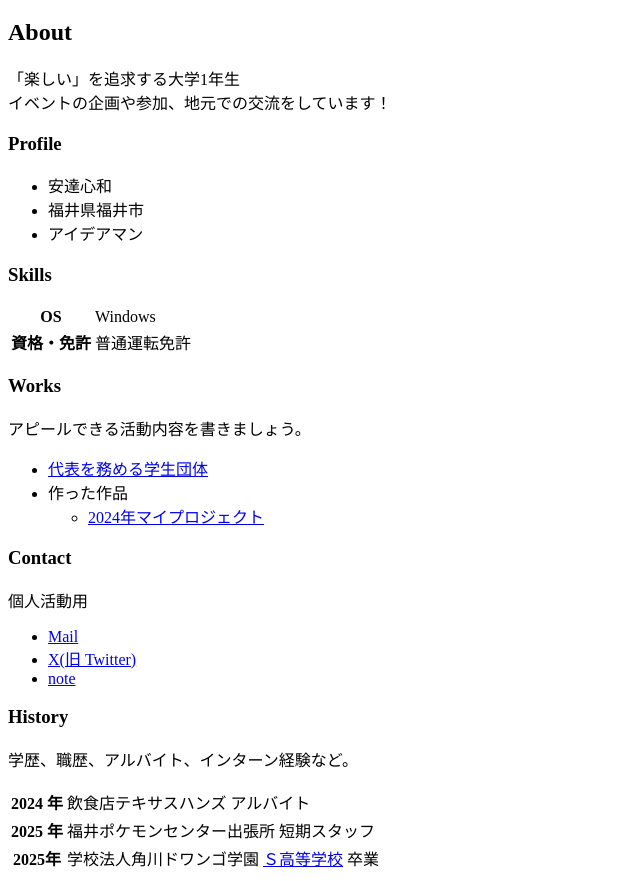
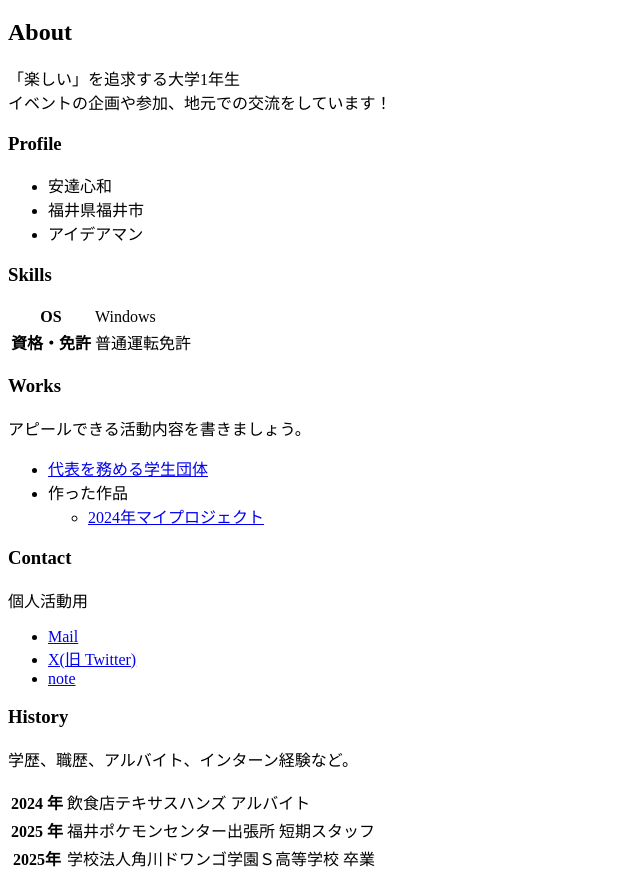
Before and after one commit to kokonann557/kokonan557.github.io, a plain HTML site: page index.html in a window 1280 px wide. Shown: the part 70-951 px from the top of the page, without its empty margins (0-640 px from the left). Drawn offline with Linux system fonts and the light colour scheme.

Commit message:
詳細追加

```diff
--- a/index.html
+++ b/index.html
@@ -67,7 +67,7 @@
       </tr>
       <tr>
         <th>2025年</th>
-        <td>学校法人角川ドワンゴ学園 <a href="https://nnn.ed.jp/">Ｓ高等学校</a> 卒業</td>
+        <td>学校法人角川ドワンゴ学園Ｓ高等学校</a> 卒業</td>
       </tr>
     </table>
   </body>
```
